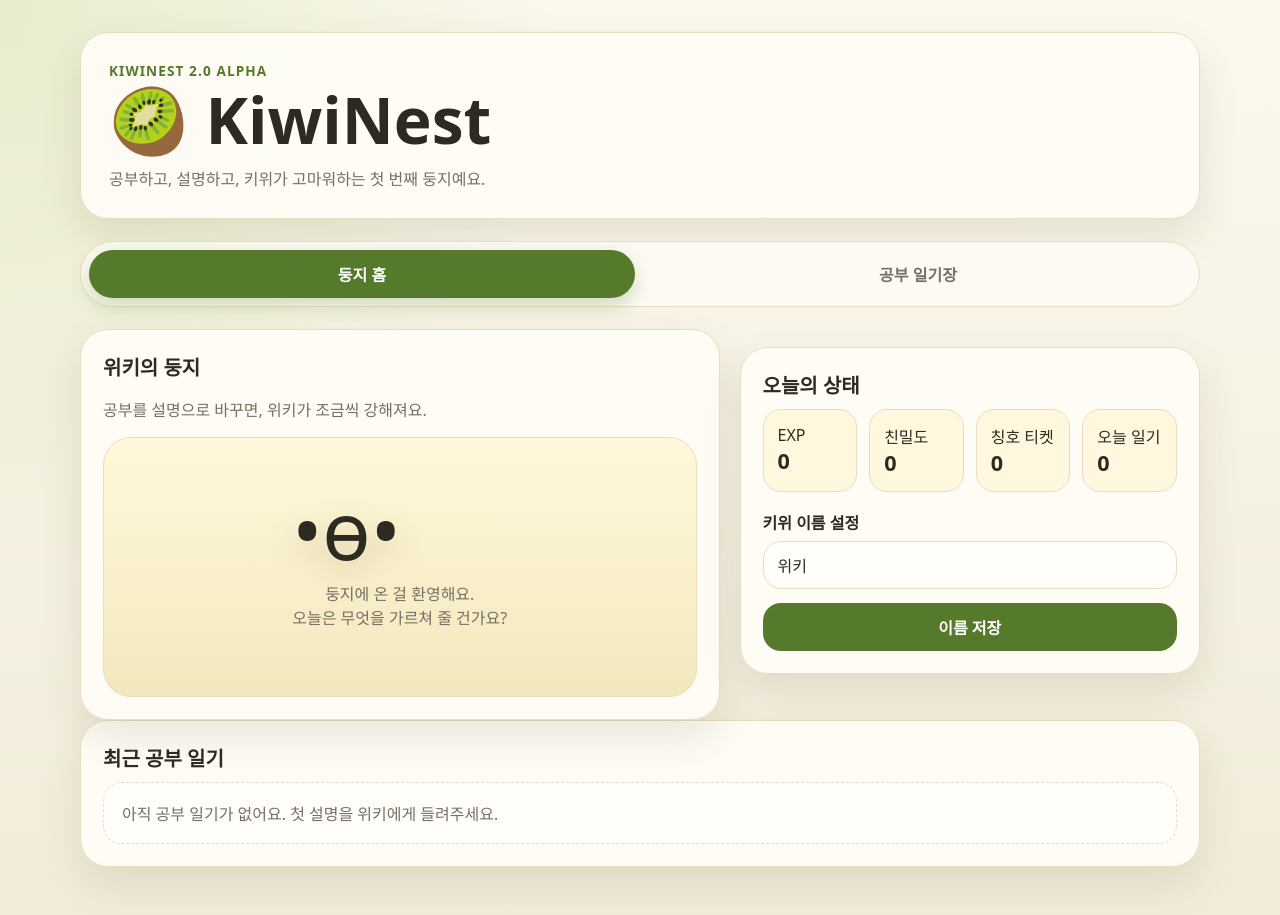
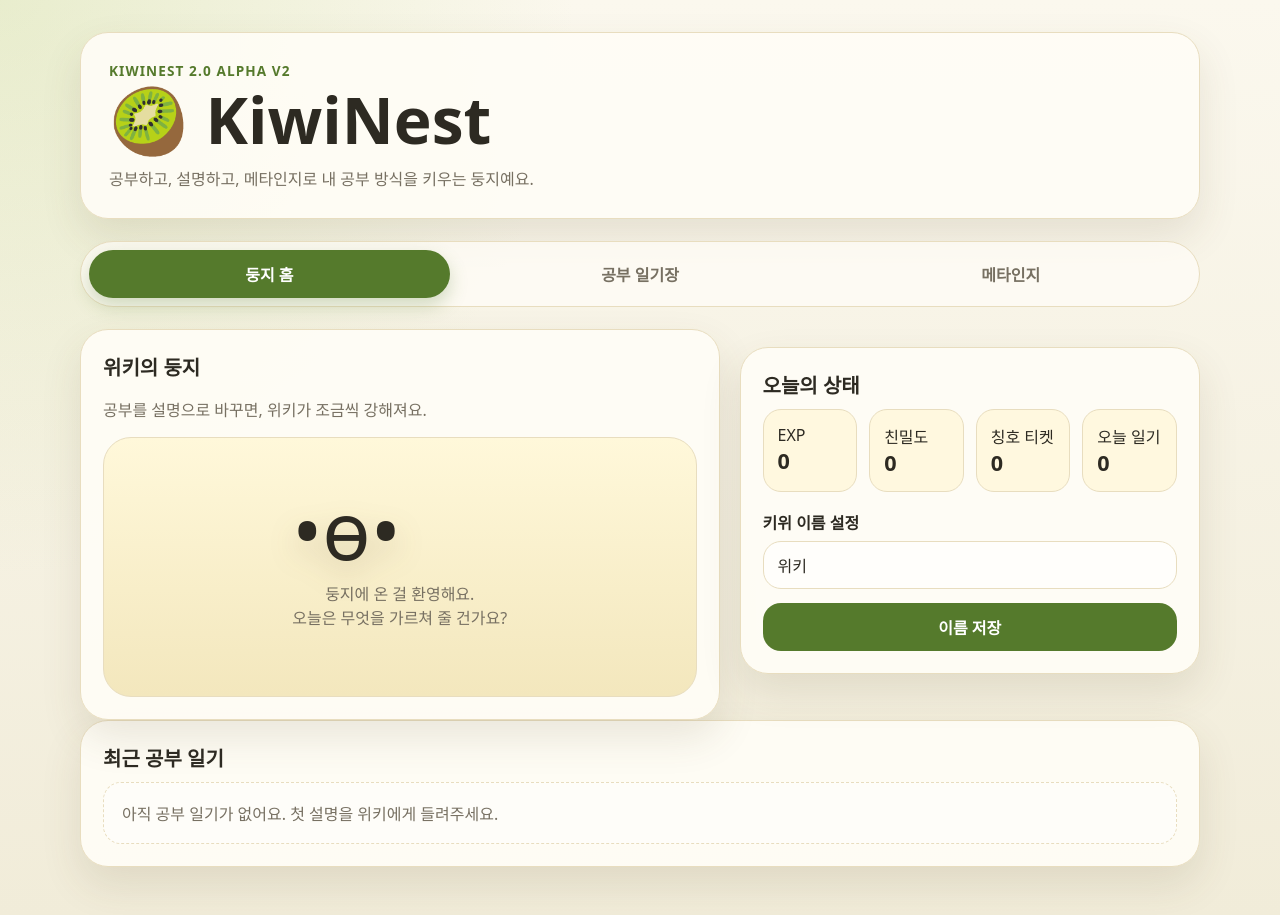
Before and after one commit to sea-anemone17/KiwiNest2, a website with bundled scripts: page index.html in a window 1280 px wide. Built offline with nearby package versions, Linux system fonts and the light colour scheme.

Commit message:
Add files via upload

```diff
--- a/index.html
+++ b/index.html
@@ -9,6 +9,7 @@
     <link rel="stylesheet" href="./css/components.css" />
     <link rel="stylesheet" href="./css/nest.css" />
     <link rel="stylesheet" href="./css/diary.css" />
+    <link rel="stylesheet" href="./css/meta.css" />
     <link rel="stylesheet" href="./css/mobile.css" />
     <script type="module" src="./js/main.js"></script>
   </head>
@@ -16,20 +17,22 @@
     <div class="app-shell">
       <header class="app-header">
         <div>
-          <p class="eyebrow">KiwiNest 2.0 Alpha</p>
+          <p class="eyebrow">KiwiNest 2.0 Alpha v2</p>
           <h1>🥝 KiwiNest</h1>
-          <p class="subtitle">공부하고, 설명하고, 키위가 고마워하는 첫 번째 둥지예요.</p>
+          <p class="subtitle">공부하고, 설명하고, 메타인지로 내 공부 방식을 키우는 둥지예요.</p>
         </div>
       </header>
 
       <nav class="tab-nav" aria-label="주요 탭">
         <button class="tab-button is-active" type="button" data-tab-target="home">둥지 홈</button>
         <button class="tab-button" type="button" data-tab-target="diary">공부 일기장</button>
+        <button class="tab-button" type="button" data-tab-target="meta">메타인지</button>
       </nav>
 
       <main class="tab-container">
         <section id="home" class="tab-panel is-active" aria-label="둥지 홈"></section>
         <section id="diary" class="tab-panel" aria-label="공부 일기장"></section>
+        <section id="meta" class="tab-panel" aria-label="메타인지 실험실"></section>
       </main>
     </div>
 
```
